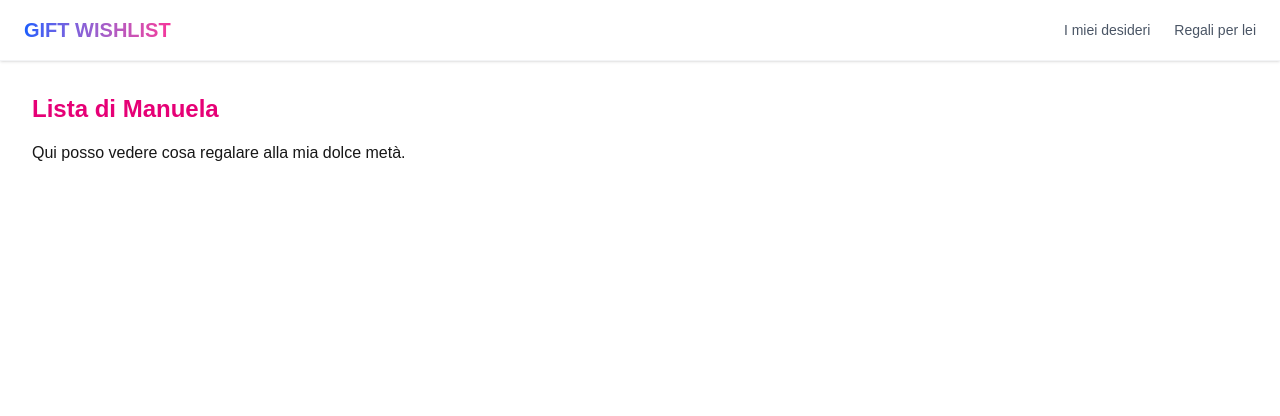
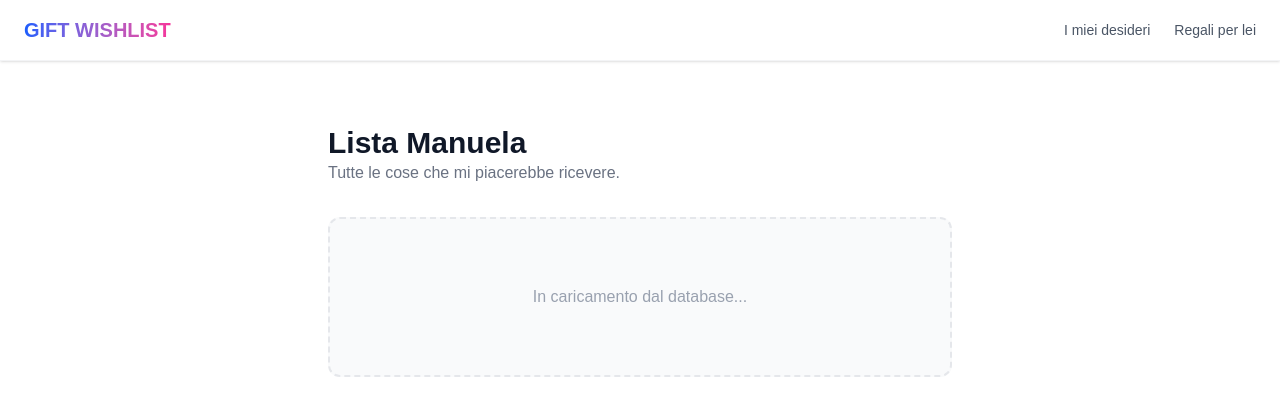
Before and after one commit to SalvatoreGianquinto/gift-wishlist, a Next.js app: page /partner-list in a window 1280 px wide. Shown: the top 416 px of the page. Built offline with nearby package versions, Linux system fonts and the light colour scheme.

Commit message:
boilerplate

```diff
--- a/app/my-list/page.js
+++ b/app/my-list/page.js
@@ -1,8 +1,16 @@
 export default function MyListPage() {
   return (
-    <main className="p-8">
-      <h1 className="text-2xl font-bold text-blue-600">La mia Lista</h1>
-      <p className="mt-4">Qui appariranno i regali che desidero</p>
+    <main className="max-w-2xl mx-auto mt-10 p-6">
+      <header className="mb-8">
+        <h1 className="text-3xl font-extrabold text-gray-900">La Mia Lista</h1>
+        <p className="text-gray-500">
+          Tutte le cose che mi piacerebbe ricevere.
+        </p>
+      </header>
+
+      <div className="bg-gray-50 border-2 border-dashed border-gray-200 rounded-xl h-40 flex items-center justify-center text-gray-400">
+        In caricamento dal database...
+      </div>
     </main>
   )
 }
--- a/app/partner-list/page.js
+++ b/app/partner-list/page.js
@@ -1,10 +1,16 @@
 export default function PartnerListPage() {
   return (
-    <main className="p-8">
-      <h1 className="text-2xl font-bold text-pink-600">Lista di Manuela</h1>
-      <p className="mt-4">
-        Qui posso vedere cosa regalare alla mia dolce metà.
-      </p>
+    <main className="max-w-2xl mx-auto mt-10 p-6">
+      <header className="mb-8">
+        <h1 className="text-3xl font-extrabold text-gray-900">Lista Manuela</h1>
+        <p className="text-gray-500">
+          Tutte le cose che mi piacerebbe ricevere.
+        </p>
+      </header>
+
+      <div className="bg-gray-50 border-2 border-dashed border-gray-200 rounded-xl h-40 flex items-center justify-center text-gray-400">
+        In caricamento dal database...
+      </div>
     </main>
   )
 }
```
